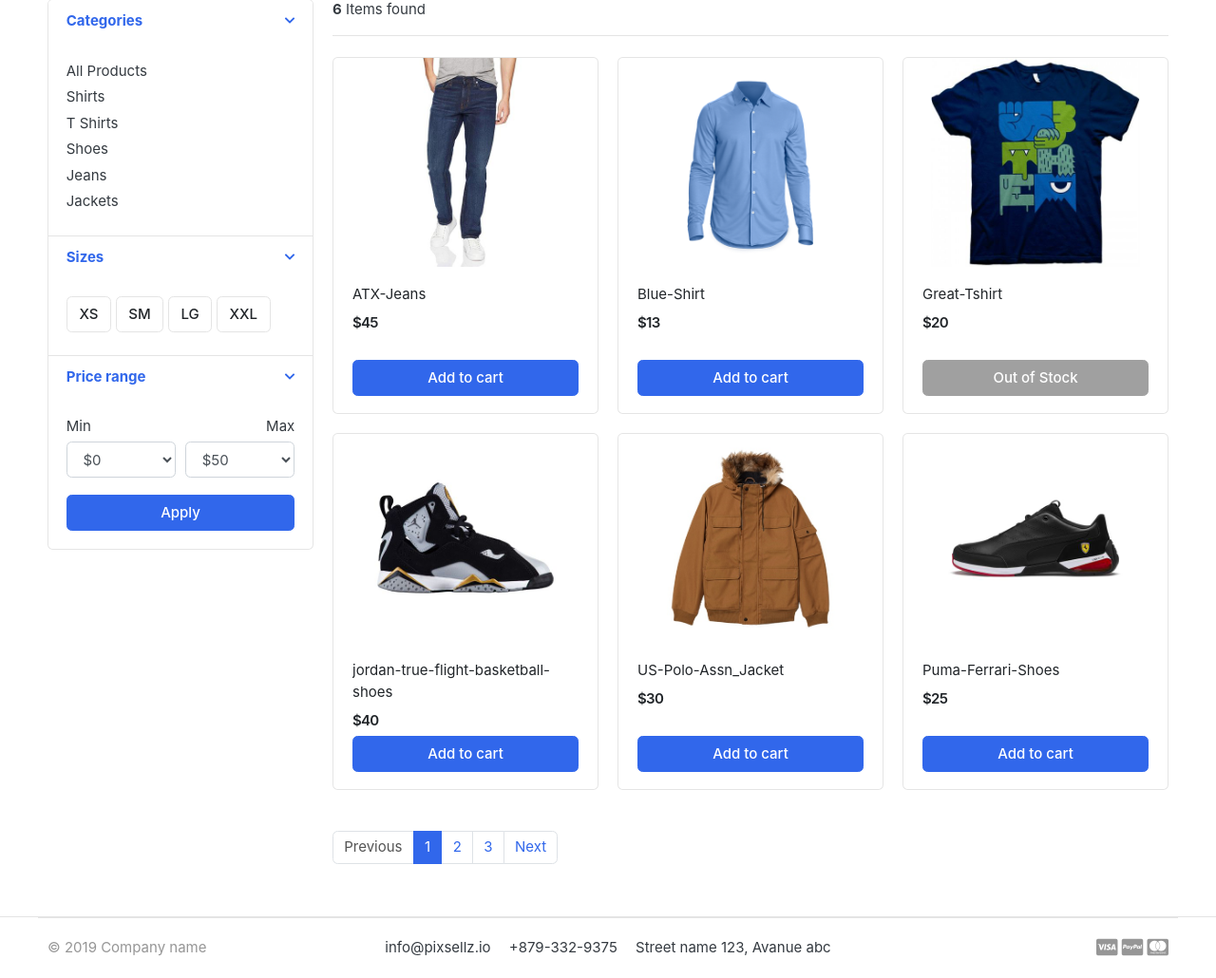
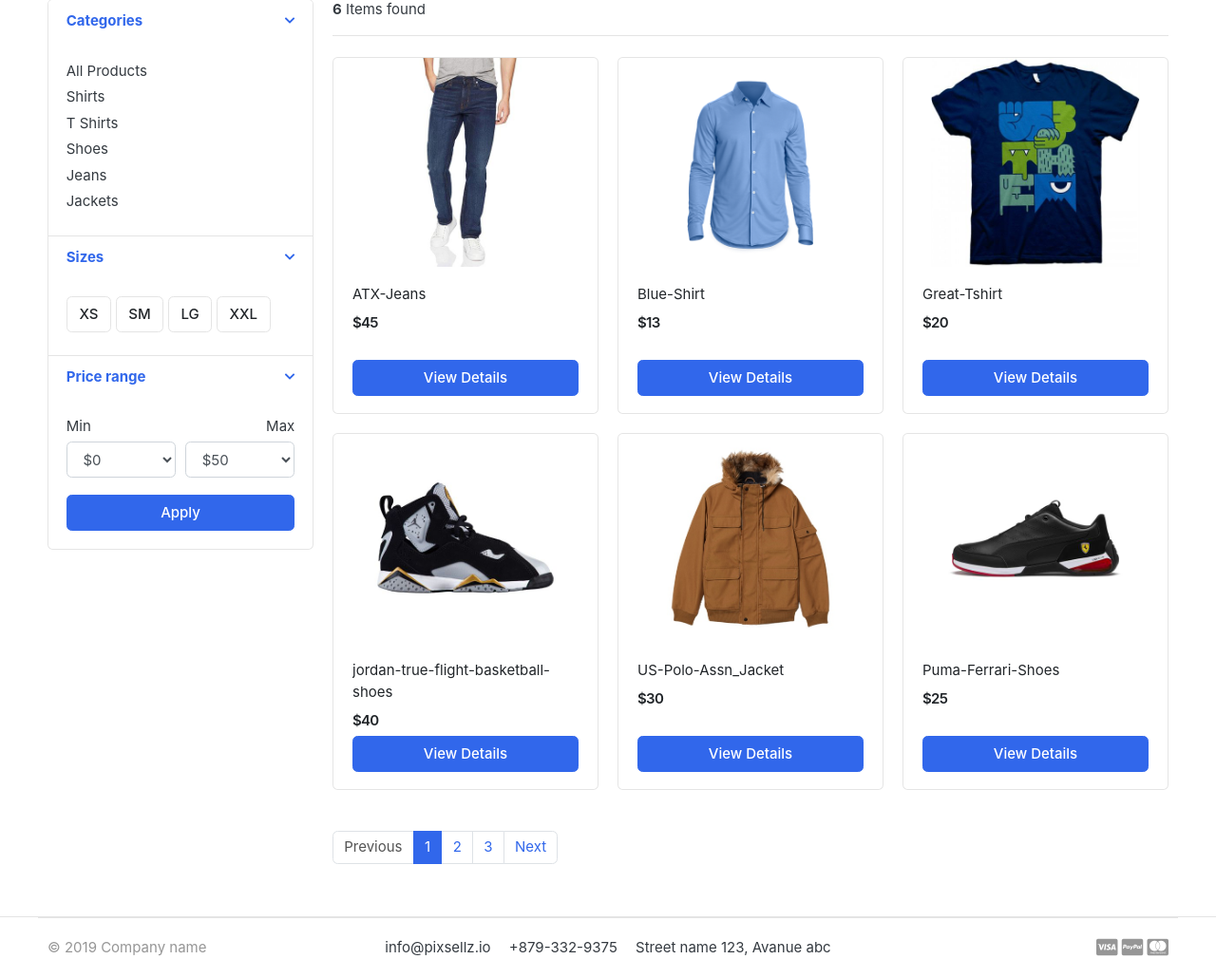
Before and after one commit to 2kdietga/DjangoProject, a Django app: page /store/ in a window 1280 px wide. Shown: the part 295-1325 px from the top of the page at 95% size. Run offline with Django 5.2, Linux system fonts and the light colour scheme; data comes from the database, SQL or seed files in the repository; both versions use the stored data as it was after the commit; some libraries are stand-ins or nearby versions; some web fonts are replaced.

Commit message:
không add prod vào cart luôn từ store, mà vào xem details

```diff
--- a/templates/store/store.html
+++ b/templates/store/store.html
@@ -183,17 +183,11 @@
                     </div>
                     <!-- price-wrap.// -->
                   </div>
-                  {%if product.stock > 0 %}
                   <a
-                    href="{% url 'add_cart' product.id %}"
+                    href="{{product.get_url}}"
                     class="btn btn-block btn-primary"
-                    >Add to cart
-                  </a>
-                  {% else %}
-                  <a href="" class="btn btn-block btn-secondary disabled"
-                    >Out of Stock</a
+                    >View Details</a
                   >
-                  {% endif %}
                 </figcaption>
               </figure>
             </div>
```
Also changed, not shown: db.sqlite3.
